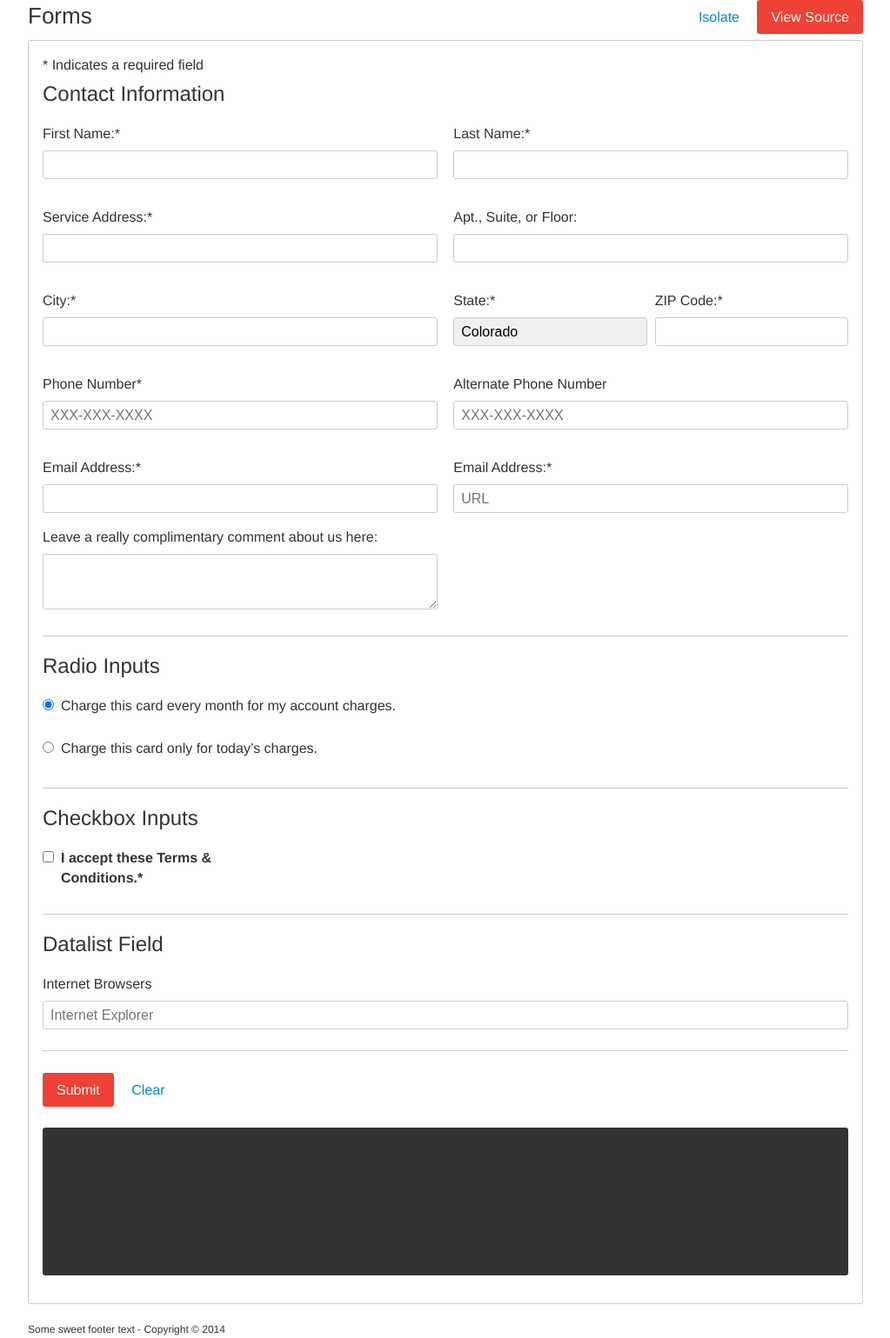
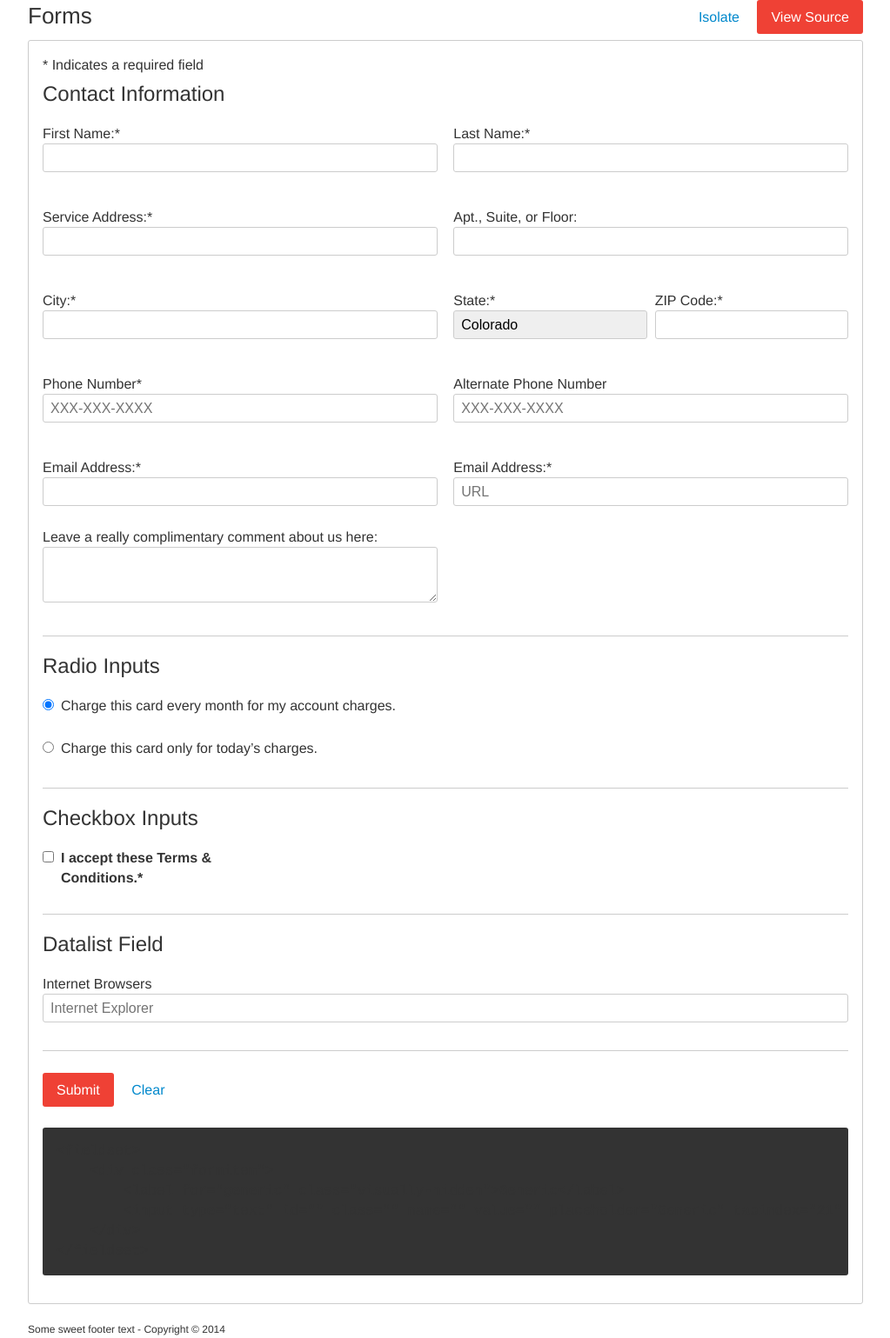
Before and after one commit to quattromani/scaffold, a Jekyll site: the page built from styleguide/forms/index.html, in a window 1280 px wide. Shown: the whole page at 87% size, without its empty margins (128-1151 px from the left). Built offline with Jekyll 4.4.1, drawn with Linux system fonts in a browser that asks for light colours; nearby versions of some CDN libraries; Markdown is read by kramdown in place of the engine named in the settings.

Commit message:
update forms input fields -- margin-top to margin-bottom

```diff
--- a/css/main.css
+++ b/css/main.css
@@ -2508,7 +2508,7 @@ input {
   .formitem:first-of-type {
     margin-left: 0; }
   .formitem input, .formitem select, .formitem textarea {
-    margin-top: 0.5em; }
+    margin-bottom: 0.5em; }
   .formitem input[type="radio"], .formitem input[type="checkbox"] {
     float: left;
     margin-top: 0.25em;
--- a/css/partials/forms.css
+++ b/css/partials/forms.css
@@ -86,7 +86,7 @@ input[type="text"], input[type="search"], input[type="tel"] {
   margin-left: 0;
 }
 .formitem input, .formitem select, .formitem textarea {
-  margin-top: 0.5em;
+  margin-bottom: 0.5em;
 }
 .formitem input[type="radio"], .formitem input[type="checkbox"] {
   float: left;
--- a/css/scss/partials/forms.scss
+++ b/css/scss/partials/forms.scss
@@ -68,7 +68,7 @@ input {
       margin-left: 0;
   }
   input, select, textarea {
-    margin-top: $margin / 2;
+    margin-bottom: $margin / 2;
   }
   input[type="radio"], input[type="checkbox"] {
     float: left;
```
Also changed, not shown: css/main.min.css.
